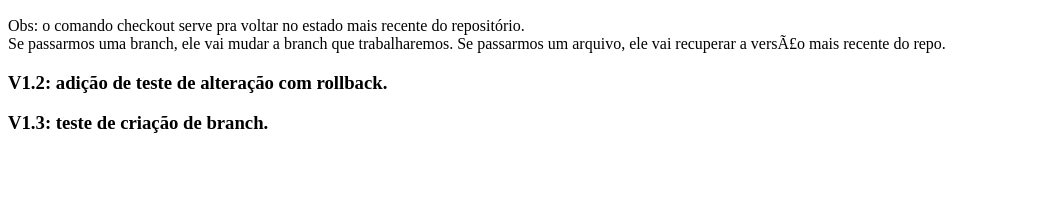
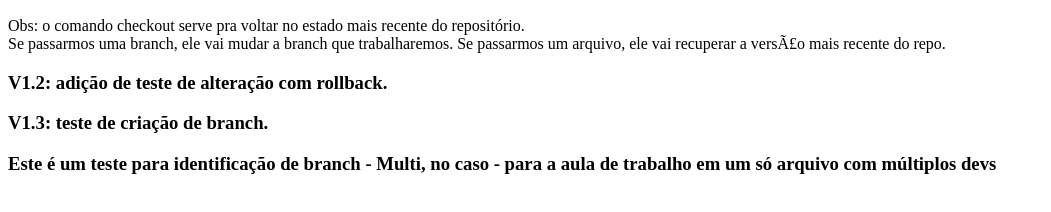
Before and after one commit to llamarck/base, a plain HTML site: page index.html in a window 1280 px wide. Shown: the part 136-348 px from the top of the page, without its empty margins (0-1051 px from the left). Drawn offline with Linux system fonts and the light colour scheme.

Commit message:
primeiro commit na branch multi - teste com múltiplos devs

```diff
--- a/index.html
+++ b/index.html
@@ -7,6 +7,6 @@
   Se passarmos um arquivo, ele vai recuperar a versÃ£o mais recente do repo.</p>
 <h3> V1.2: adição de teste de alteração com rollback.</h3>
 <h3> V1.3: teste de criação de branch.</h3>
-
+<h3> Este é um teste para identificação de branch - Multi, no caso - para a aula de trabalho em um só arquivo com múltiplos devs</h3>
 </body>
 </html>
```
